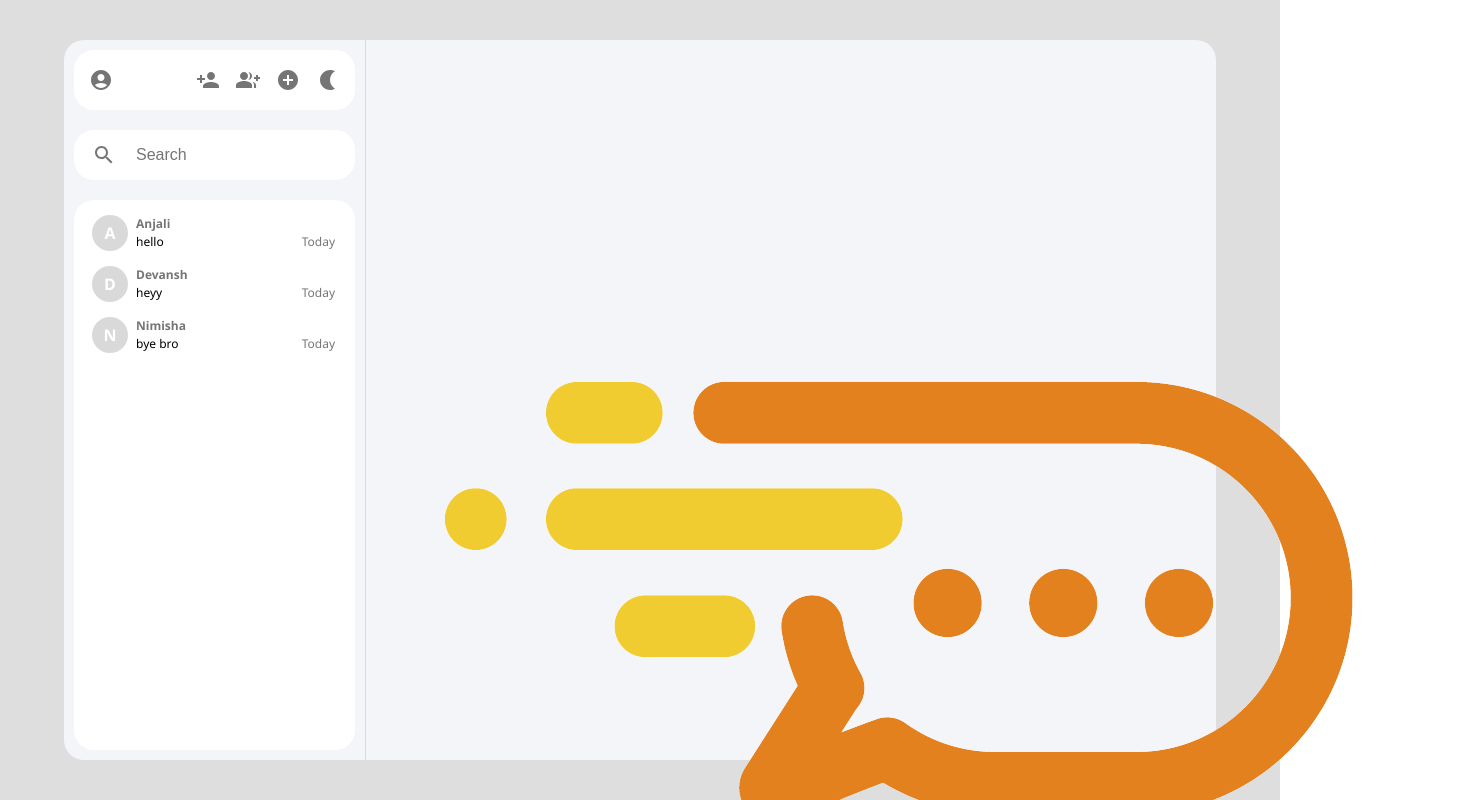
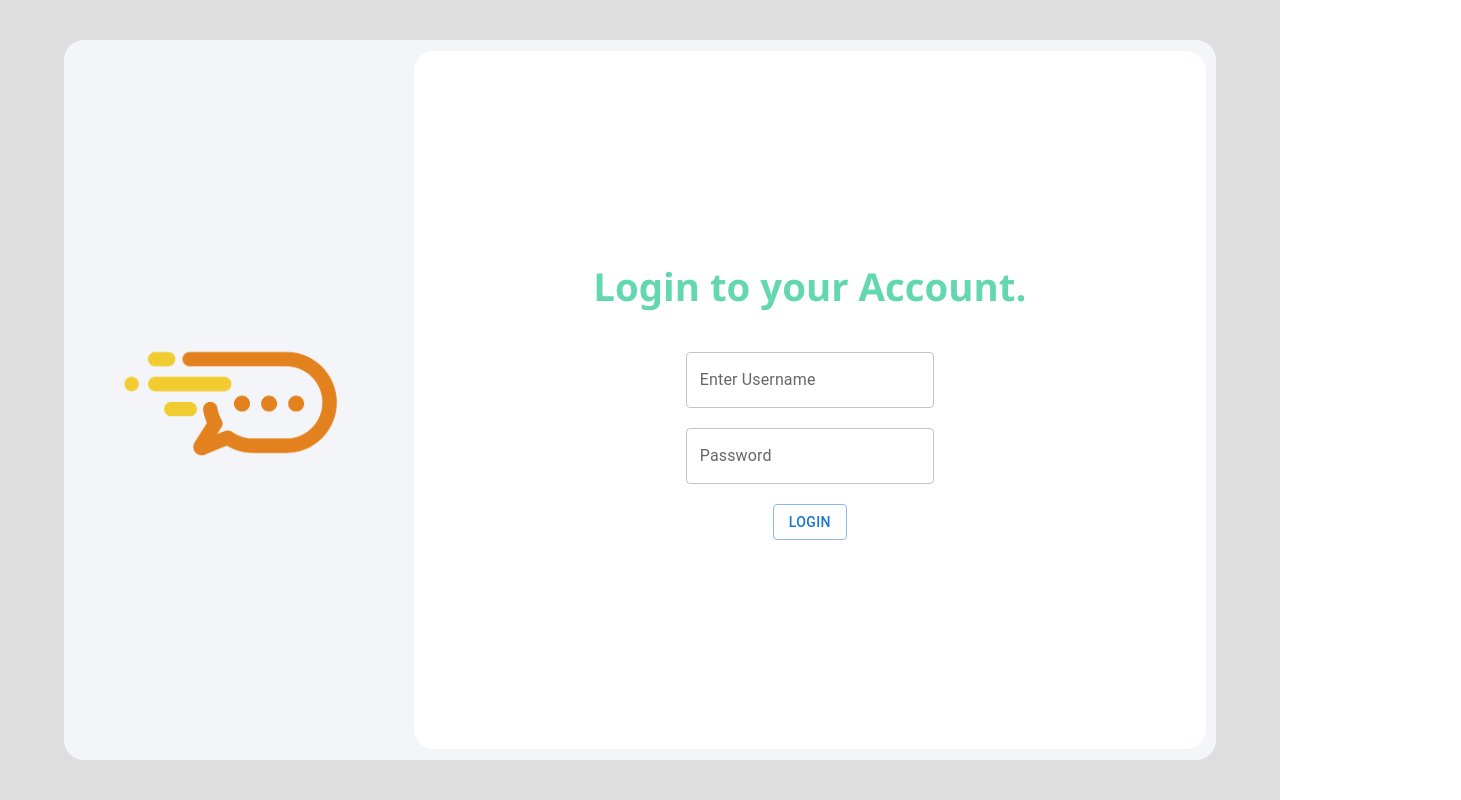
Before and after one commit to anjalibhatkal/chatflow, a React (Create React App) app: page / in a window 1280 px wide. Shown: the top 800 px of the page, 1461 px wide, since content can reach past the window. Built offline with nearby package versions, Linux system fonts and the light colour scheme.

Commit message:
login, welcome, create group UI components

```diff
--- a/src/App.js
+++ b/src/App.js
@@ -1,10 +1,12 @@
 import "./App.css";
+import Login from "./components/Login";
 import MainContainer from "./components/MainContainer";
 
 function App() {
   return (
     <div className="App">
-      <MainContainer />
+      {/* <MainContainer /> */}
+      <Login />
     </div>
   );
 }
--- a/src/components/CreateGroups.js
+++ b/src/components/CreateGroups.js
@@ -1,7 +1,20 @@
 import React from "react";
+import DoneIcon from "@mui/icons-material/Done";
+import { IconButton } from "@mui/material";
 
 function CreateGroups() {
-  return <div></div>;
+  return (
+    <div className="createGroups-container">
+      <input
+        type="text"
+        placeholder="Enter Group Name"
+        className="search-box"
+      />
+      <IconButton>
+        <DoneIcon />
+      </IconButton>
+    </div>
+  );
 }
 
 export default CreateGroups;
--- /dev/null
+++ b/src/components/Login.js
@@ -0,0 +1,30 @@
+import React from "react";
+import logo from "../assets/chatflow.png";
+import { Button, TextField } from "@mui/material";
+
+function Login() {
+  return (
+    <div className="login-container">
+      <div className="image-container">
+        <img src={logo} alt="Logo" className="welcome-logo" />
+      </div>
+      <div className="login-box">
+        <p>Login to your Account.</p>
+        <TextField
+          id="standard-basic"
+          label="Enter Username"
+          variant="outlined"
+        />
+        <TextField
+          id="outlined-password-input"
+          label="Password"
+          type="password"
+          autoComplete="current-password"
+        />
+        <Button variant="outlined">Login</Button>
+      </div>
+    </div>
+  );
+}
+
+export default Login;
--- a/src/components/MainContainer.js
+++ b/src/components/MainContainer.js
@@ -2,6 +2,7 @@ import React, { useState } from "react";
 import "../components/myStyles.css";
 import Sidebar from "./Sidebar";
 import ChatArea from "./ChatArea";
+import CreateGroups from "./CreateGroups";
 import Welcome from "./Welcome";
 
 function MainContainer() {
@@ -12,7 +13,8 @@ function MainContainer() {
   return (
     <div className="main-container">
       <Sidebar />
-      <Welcome />
+      {/* <Welcome /> */}
+      <CreateGroups />
       {/* <ChatArea props={convos[0]} />; */}
     </div>
   );
--- a/src/components/Welcome.js
+++ b/src/components/Welcome.js
@@ -1,5 +1,4 @@
 import React from "react";
-
 import logo from "../assets/chatflow.png";
 
 function Welcome() {
--- a/src/components/myStyles.css
+++ b/src/components/myStyles.css
@@ -188,3 +188,70 @@
   font-family: "Segoe UI", Tahoma, Geneva, Verdana, sans-serif;
   font-weight: lighter;
 }
+
+.welcome-container {
+  flex: 0.7;
+  display: flex;
+  flex-direction: column;
+  justify-content: center;
+  align-items: center;
+  font-family: "Segoe UI", Tahoma, Geneva, Verdana, sans-serif;
+  color: rgba(0, 0, 0, 0.54);
+  border-bottom: 5px solid #63d7b0;
+  border-radius: 20px;
+}
+
+.welcome-logo {
+  width: 20vw;
+  height: 20vw;
+}
+
+.createGroups-container {
+  flex: 0.7;
+  align-self: center;
+  padding: 20px 10px;
+  margin: 10px;
+  background-color: white;
+  border-radius: 20px;
+  display: flex;
+  justify-content: space-between;
+}
+
+.login-container {
+  display: flex;
+  align-items: center;
+  justify-content: center;
+  background-color: #f4f5f8;
+  height: 90vh;
+  width: 90vw;
+  border-radius: 20px;
+}
+
+.image-container {
+  flex: 0.3;
+  display: flex;
+  justify-content: center;
+  align-items: center;
+  background-color: #f4f5f8;
+}
+
+.login-box {
+  flex: 0.7;
+  background-color: white;
+  border-radius: 20px;
+  margin: 10px;
+  font-family: "Segoe UI", Tahoma, Geneva, Verdana, sans-serif;
+  color: #63d7b0;
+  font-weight: bolder;
+  display: flex;
+  flex-direction: column;
+  align-items: center;
+  justify-content: center;
+  gap: 20px;
+  height: 97%;
+}
+
+.login-box p {
+  font-size: 3vw;
+  margin-bottom: 20px;
+}
```
